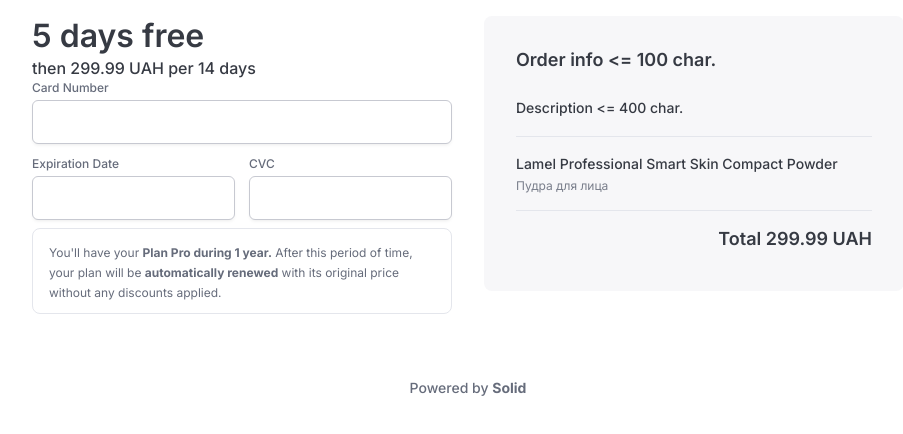
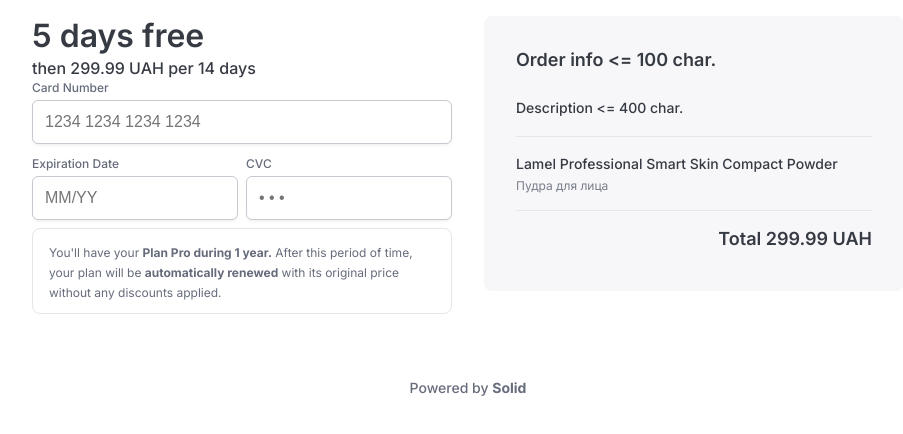
Before and after one commit to LonelyTrouvere/test-task, a React (Vite) app: page / in a window 1280 px wide. Shown: the top 434 px of the page, without its empty margins (172-1075 px from the left). Built offline with nearby package versions, Linux system fonts and the light colour scheme.

Commit message:
added input placeholder

```diff
--- a/src/components/payment-area/PaymentArea.tsx
+++ b/src/components/payment-area/PaymentArea.tsx
@@ -11,10 +11,31 @@ function PaymentArea() {
                 <LeveledSpan level='second' style={{fontSize: '16px', lineHeight: '24px',}}>then 299.99 UAH per 14 days</LeveledSpan>
             </div>
             <div className="payment-area__card">
-                <LabeledInput label='card'>Card Number</LabeledInput>
+                <LabeledInput
+                    label='card'
+                    inputProps={{
+                        placeholder: '1234 1234 1234 1234'
+                    }}
+                >
+                    Card Number
+                </LabeledInput>
                 <div className='payment-area__input-wrappers'>
-                    <LabeledInput label='month'>Expiration Date</LabeledInput>
-                    <LabeledInput label='cvc'>CVC</LabeledInput>
+                    <LabeledInput
+                        label='month'
+                        inputProps={{
+                            placeholder: 'MM/YY'
+                        }}
+                    >
+                        Expiration Date
+                    </LabeledInput>
+                    <LabeledInput
+                        label='cvc'
+                        inputProps={{
+                            placeholder: '• • •'
+                        }}
+                    >
+                        CVC
+                    </LabeledInput>
                 </div>
             </div>
         </div>
--- a/src/utility-components/input/Input.css
+++ b/src/utility-components/input/Input.css
@@ -7,4 +7,8 @@
     box-shadow: 0px 2px 4px -2px #0000001F;
     width: calc(100% - 26px);
     height: 22px;
+    font-weight: 400;
+    font-size: 16px;
+    line-height: 24px;
+    color: #666C7B;
 }
```
